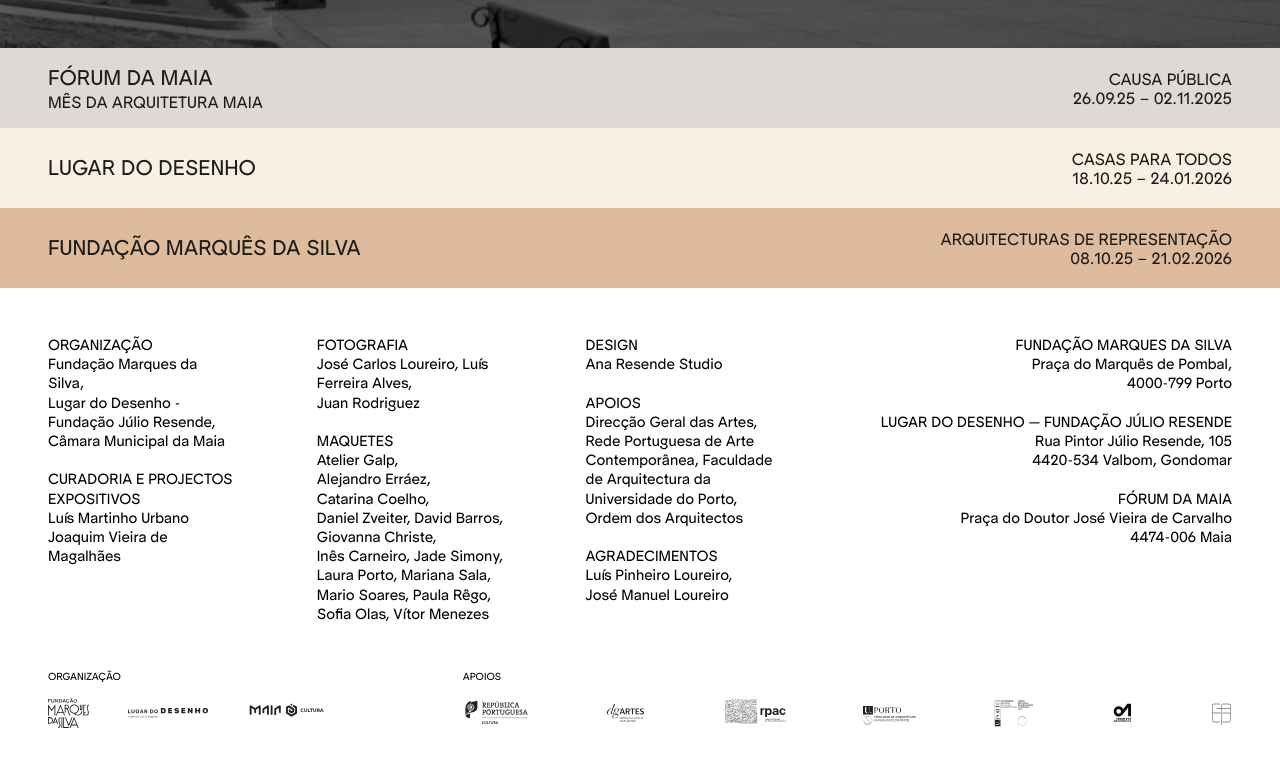
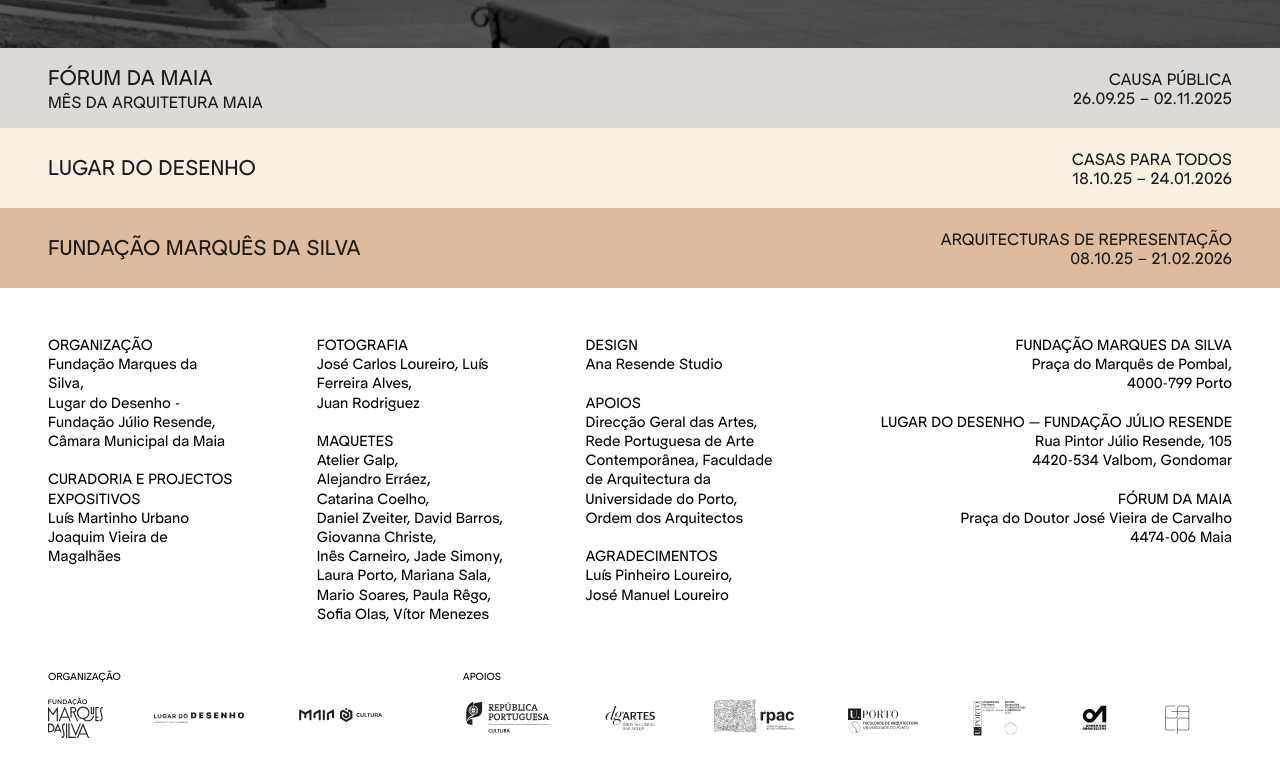
Before and after one commit to Sonamuh/loureiro100, a plain HTML site: page index.html in a window 1280 px wide. Shown: the part 512-1282 px from the top of the page. Drawn offline with Linux system fonts and the light colour scheme.

Commit message:
Add files via upload

```diff
--- a/index.html
+++ b/index.html
@@ -119,11 +119,11 @@
     </div>
 
    <div class="panel" id="bloco02-panel">
-    <img id="card6" src="img/01-min-min.jpg" alt="">
-    <img id="card7" src="img/02-min-min.jpg" alt="">
-    <img id="card8" src="img/03-min-min.jpg" alt="">
-    <img id="card9" src="img/04-min-min.jpg" alt="">
-    <img id="card10" src="img/05-min-min.jpg" alt="">
+      <img id="card11" src="img/CAS01-min-min.jpg" alt="">
+        <img id="card12" src="img/CAS02-min-min.jpg" alt="">
+        <img id="card13" src="img/CAS03-min-min.jpg" alt="">
+        <img id="card14" src="img/CAS04-min-min.jpg" alt="">
+        <img id="card15" src="img/CAS05-min-min.jpg" alt="">
         <div class="spacer">EXPOSIÇÃO</div>
         <div class="line-spacer"></div>
         <div class="expo-title">CASAS PARA TODOS</div>
@@ -148,11 +148,11 @@
       </div>
    </div>
       <div class="panel" id="bloco03-panel">
-        <img id="card11" src="img/CAS01-min-min.jpg" alt="">
-        <img id="card12" src="img/CAS02-min-min.jpg" alt="">
-        <img id="card13" src="img/CAS03-min-min.jpg" alt="">
-        <img id="card14" src="img/CAS04-min-min.jpg" alt="">
-        <img id="card15" src="img/CAS05-min-min.jpg" alt="">
+        <img id="card6" src="img/01-min-min.jpg" alt="">
+        <img id="card7" src="img/02-min-min.jpg" alt="">
+        <img id="card8" src="img/03-min-min.jpg" alt="">
+        <img id="card9" src="img/04-min-min.jpg" alt="">
+        <img id="card10" src="img/05-min-min.jpg" alt="">
         <div class="spacer">EXPOSIÇÃO</div>
         <div class="line-spacer"></div>
         <div class="expo-title">ARQUITECTURAS <br> DE REPRESENTAÇÃO</div>
--- a/style.css
+++ b/style.css
@@ -292,13 +292,13 @@ body {
   .logos-section:last-child { flex: 2; }
   .logos-grid {
     flex-wrap: wrap;
-    gap: 3vw;
+    gap: 4vw;
   }
   .logos-grid img {
-    max-height: 30px;
-    max-width: 80px;
+    max-height: auto;
+    max-width: 7vw;
   }
-  #apoios-logos { justify-content: space-between; }
+  #apoios-logos { justify-content: flex-start; }
 }
 
 /* ----------------------------- */
```
